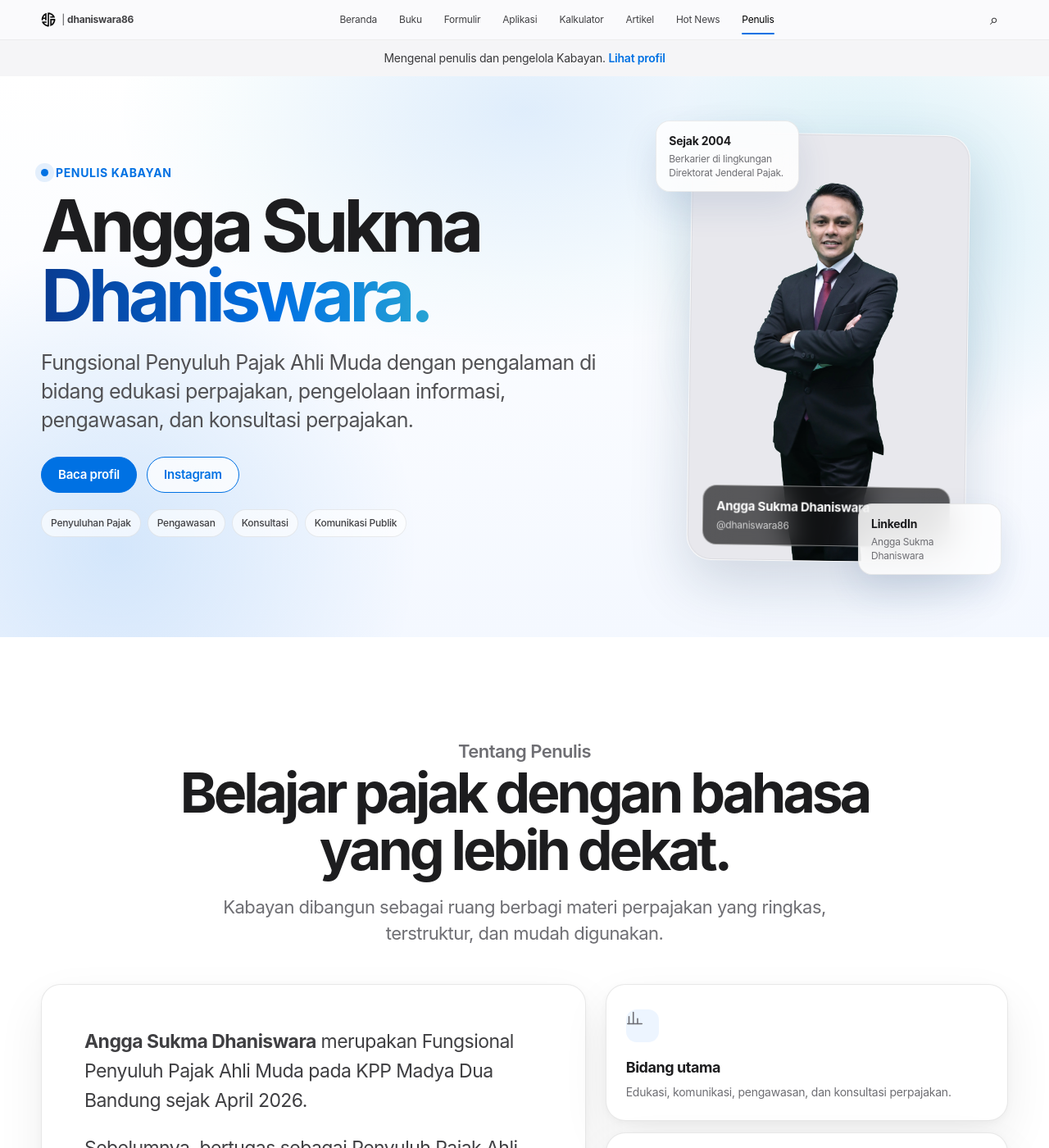
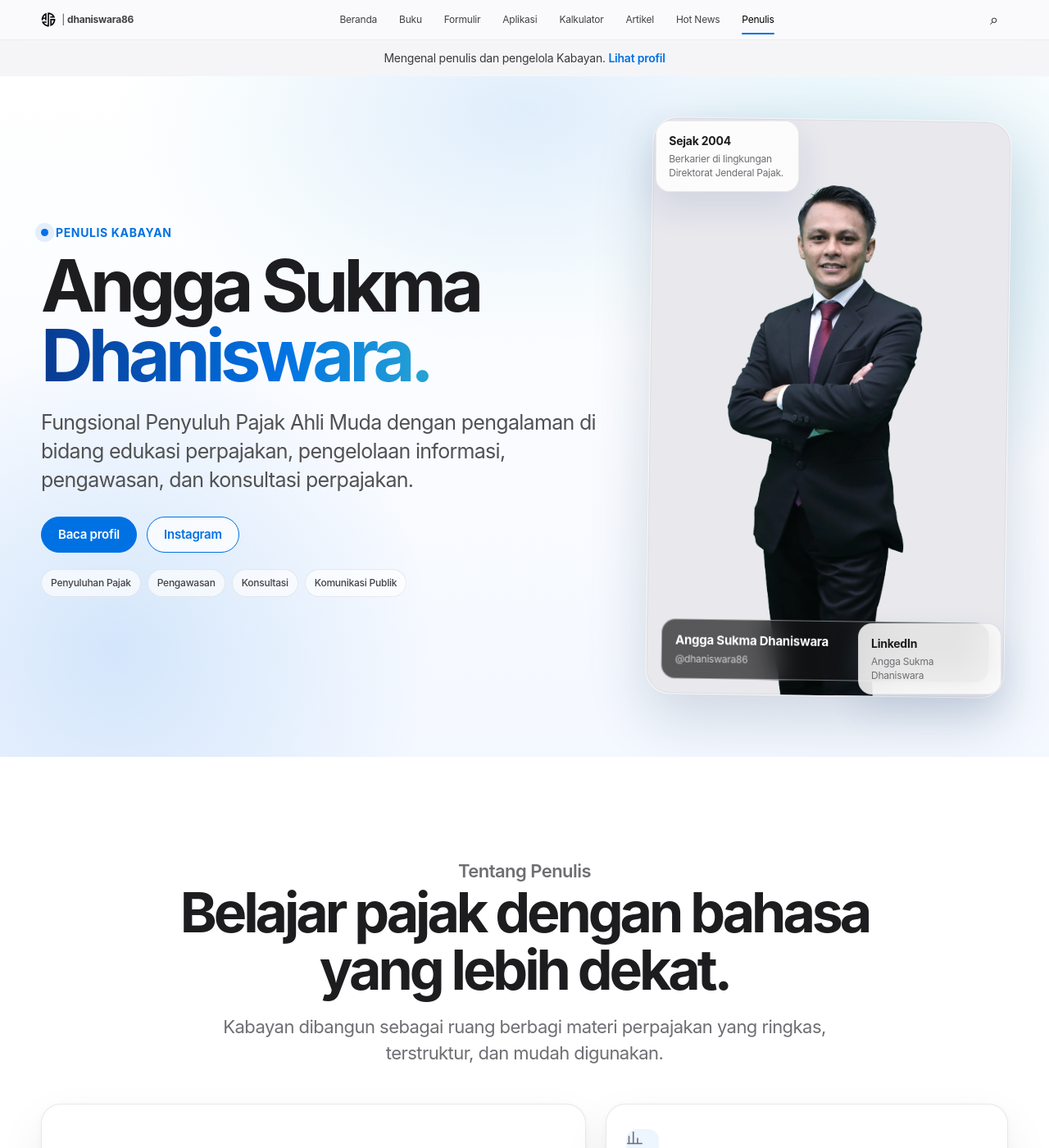
Before and after one commit to dhaniswara86/dhaniswara86.github.io, a Jekyll site: the page tentang.html, which Jekyll copies as it is, in a window 1280 px wide and 1400 px high. Shown: the whole window at 82% size. Built offline with Jekyll 4.4.1, drawn with Linux system fonts in a browser that asks for light colours.

Commit message:
Adjust portrait frame dimensions and image heights

```diff
--- a/tentang.html
+++ b/tentang.html
@@ -511,14 +511,14 @@ body.mega-menu-open {
   }
 
   .portrait-frame {
-    width: min(340px, 100%);
+    width: min(459px, 100%);
     border-radius: 30px;
     transform: rotate(.8deg);
   }
 
   .portrait-frame img {
     width: 100%;
-    height: 520px;
+    height: 702px;
     aspect-ratio: auto;
     object-fit: cover;
     object-position: center 15%;
@@ -550,11 +550,11 @@ body.mega-menu-open {
     }
 
     .portrait-frame {
-      width: min(325px, 100%);
+      width: min(439px, 100%);
     }
 
     .portrait-frame img {
-      height: 495px;
+      height: 668px;
     }
   }
 
@@ -570,11 +570,11 @@ body.mega-menu-open {
     }
 
     .portrait-frame {
-      width: min(315px, calc(100% - 28px));
+      width: min(425px, calc(100% - 28px));
     }
 
     .portrait-frame img {
-      height: 470px;
+      height: 635px;
     }
   }
 
@@ -601,12 +601,12 @@ body.mega-menu-open {
     }
 
     .portrait-frame {
-      width: min(285px, calc(100% - 38px));
+      width: min(385px, calc(100% - 38px));
       border-radius: 25px;
     }
 
     .portrait-frame img {
-      height: 410px;
+      height: 554px;
       object-position: center 15%;
     }
 
```
